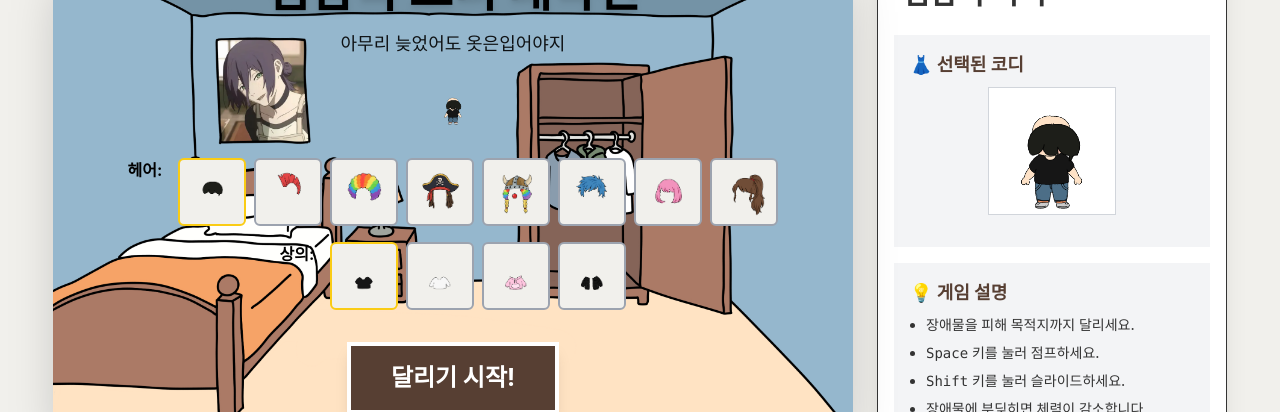
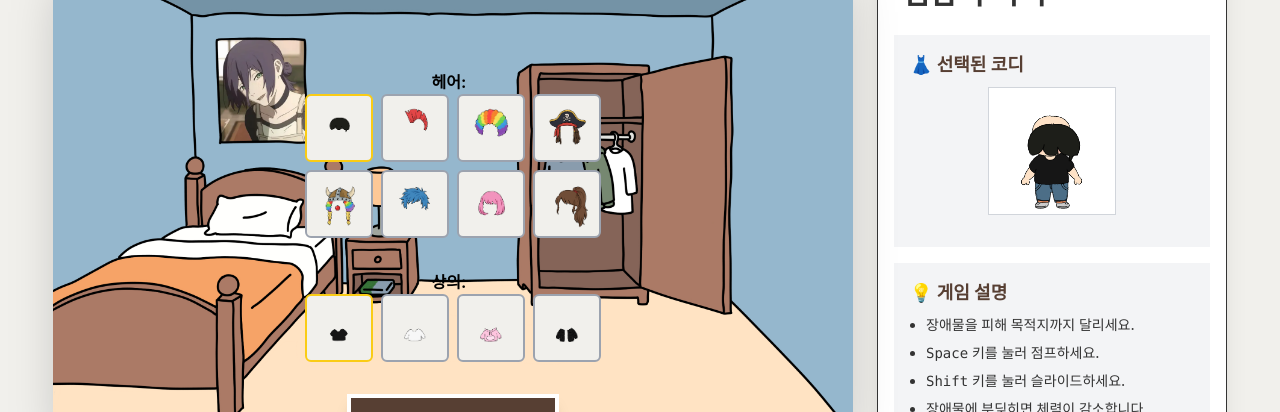
Before and after one commit to won-N-only/backend-express-frontend-react-murder-mystery, a Next.js app: page /mini-games/gamdok-runner in a window 1280 px wide. Shown: the part 182-594 px from the top of the page. Built offline with nearby package versions, Linux system fonts and the light colour scheme; no server answers; a web font is replaced by a local one.

Commit message:
feat(mini-game/gamdok-runner): Adjust hair selection UI to 4x2 grid and add vertical spacing

```diff
--- a/app/mini-games/gamdok-runner/page.tsx
+++ b/app/mini-games/gamdok-runner/page.tsx
@@ -170,8 +170,9 @@ export default function GamdokRunnerPage() {
                                 </div>
                                 {/* Clothing Selection UI */}
                                 <div className="flex flex-col gap-4 mb-8">
-                                    <div className="flex flex-wrap justify-center gap-2">
+                                    <div className="mb-4">
                                         <span className="font-bold mr-2">헤어:</span>
+                                        <div className="grid grid-cols-4 gap-2">
                                             {availableHair.map((hair) => (
                                                 <button
                                                     key={hair}
@@ -186,8 +187,10 @@ export default function GamdokRunnerPage() {
                                                 </button>
                                             ))}
                                         </div>
+                                    </div>
+                                    <div>
+                                        <span className="font-bold mr-2">상의:</span>
                                         <div className="flex flex-wrap justify-center gap-2">
-                                        <span className="font-bold mr-2">상의:</span>
                                             {availableUpperBody.map((ub) => (
                                                 <button
                                                     key={ub}
@@ -201,6 +204,7 @@ export default function GamdokRunnerPage() {
                                                     />
                                                 </button>
                                             ))}
+                                        </div>
                                     </div>
                                 </div>
                                 <button
```
Lines whose indentation alone changed are shown as unchanged.
